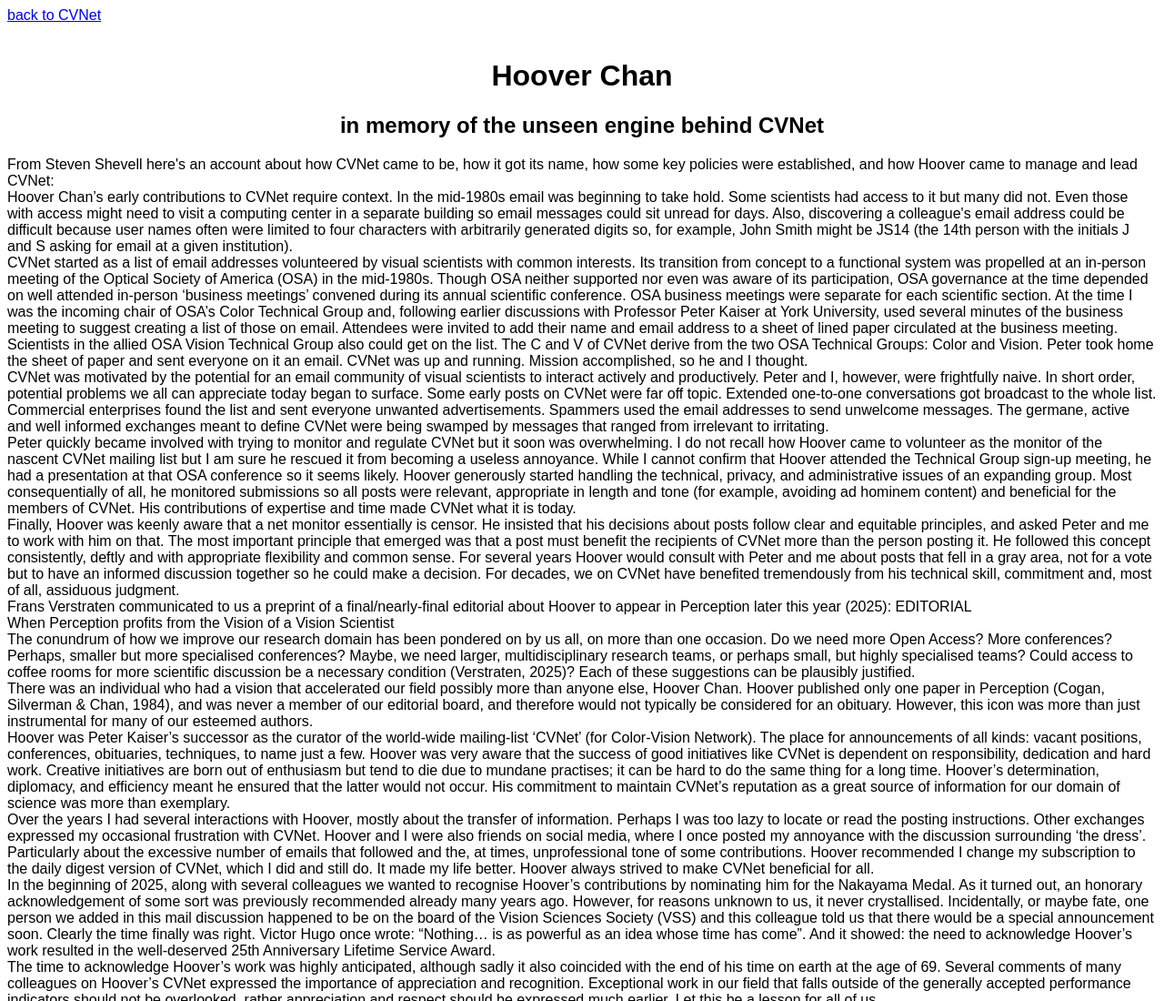
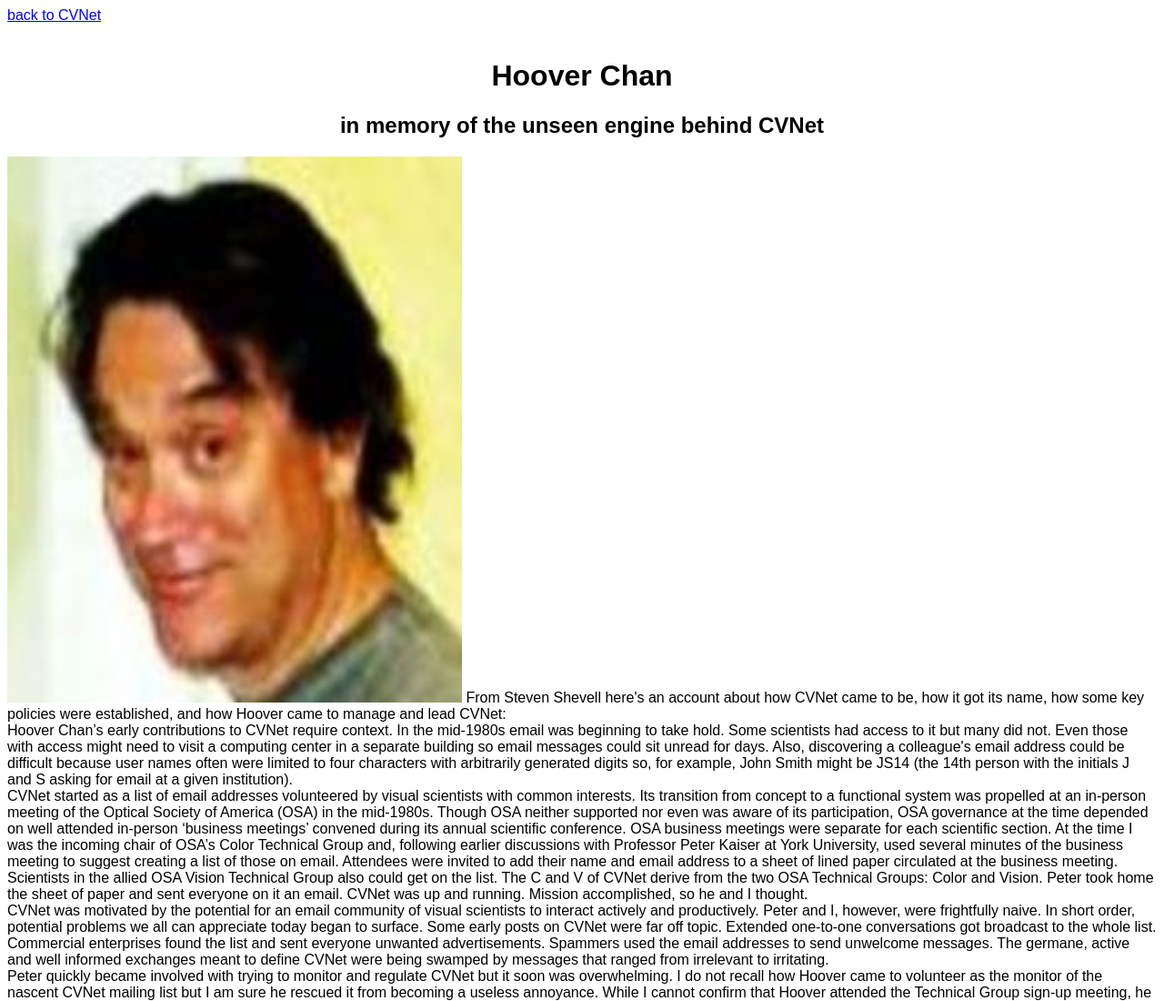
Before and after one commit to jbmulligan/cvnet, a plain HTML site: page docs/hoover.html in a window 1280 px wide. Shown: the top 1100 px of the page at 91% size. Drawn offline with Linux system fonts and the light colour scheme.

Commit message:
issue-1: added dummy image for testing

```diff
--- a/docs/hoover.html
+++ b/docs/hoover.html
@@ -20,6 +20,8 @@ body {font-family: Arial;}
 	<h2 align="center"><font color="#000000">in memory of the unseen engine behind CVNet
 	</font></h2>
 
+<!--- Hoover's portait should go here! -->
+<img src="images/jbm_thumbnail.jpg" alt="portrait of Hoover Chan" width="500" height="600">
 
 From Steven Shevell here's an account about how CVNet came to be, how it got its name, how some key policies were established, and how Hoover came to manage and lead CVNet:
 <br>
```
